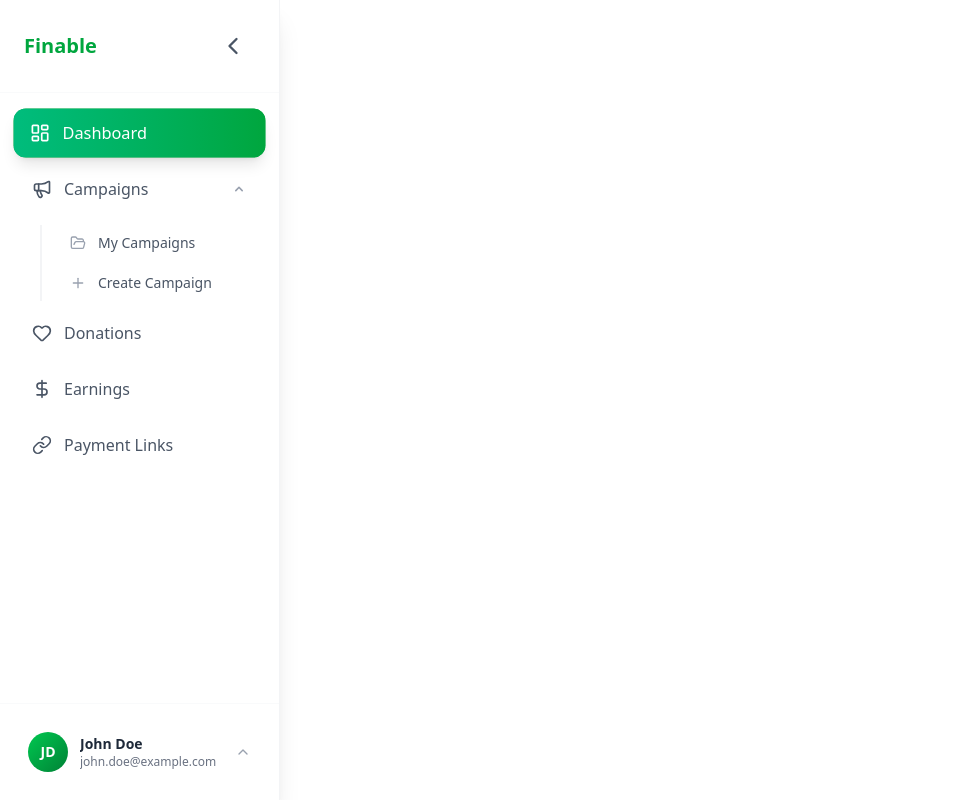
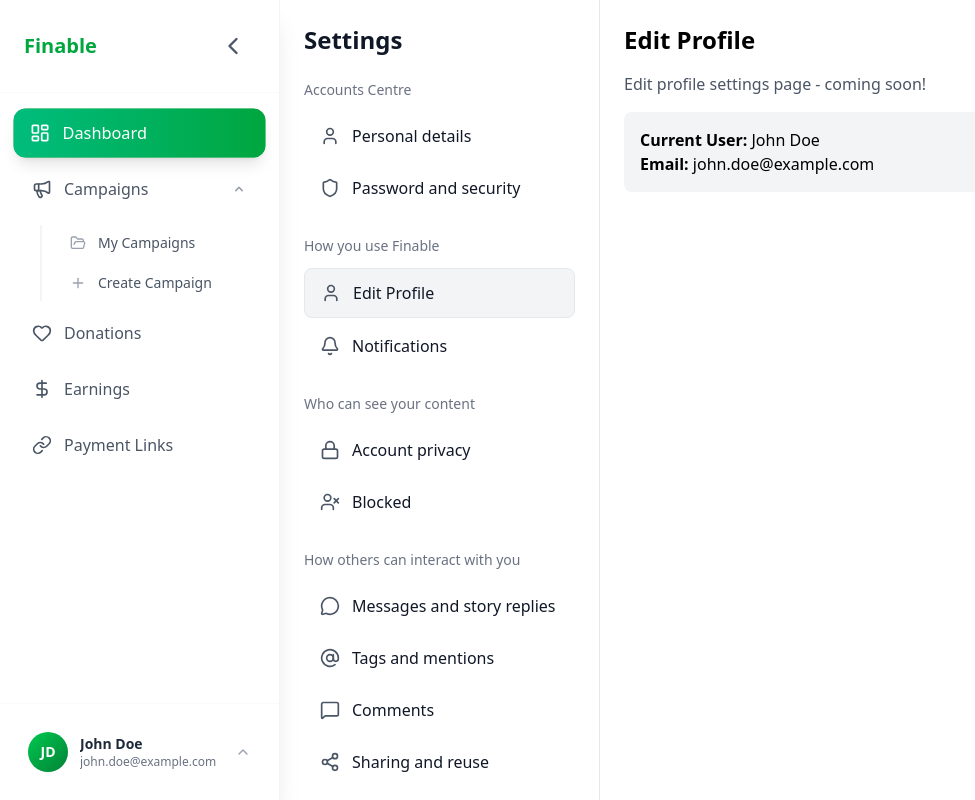
Before and after one commit to Rockstones80/FinableHQ, a Next.js app: page /dashboard/settings in a window 1280 px wide. Shown: the whole page, without its empty margins (0-975 px from the left). Built offline with nearby package versions, Linux system fonts and the light colour scheme.

Commit message:
feat: settings

```diff
--- a/src/app/dashboard/settings/page.tsx
+++ b/src/app/dashboard/settings/page.tsx
@@ -1,11 +1,72 @@
-import React from 'react'
+"use client";
 
-const page = () => {
+import React, { useState } from 'react';
+import { SidebarProvider } from '@/components/layout/sidebar';
+import SettingsSidebar from '@/components/layout/settingsSidebar';
+import SettingsContent from '@/components/settings/SettingsContent';
+
+// Type definition for settings item IDs based on your sidebar menu
+type SettingsItemId =
+  | "personal-details"
+  | "password-security"
+  | "edit-profile"
+  | "notifications"
+  | "account-privacy"
+  | "hide-story"
+  | "messages-replies"
+  | "tags-mentions"
+  | "comments"
+  | "sharing-reuse"
+  | "restricted-accounts"
+  | "hidden-words"
+  | "muted-accounts"
+  | "content-preferences"
+  | "like-share-counts"
+  | "archiving-downloading"
+  | "accessibility"
+  | "language"
+  | "website-permissions"
+  | "supervision-teen"
+  | "account-type-tools"
+  | "meta-verified"
+  | "help"
+  | "privacy-centre"
+  | "account-status";
+
+// User data - consider moving to context or fetching from API
+const userData = {
+  name: "John Doe",
+  email: "john.doe@example.com",
+  profilePic: null,
+};
+
+const SettingsPage: React.FC = () => {
+  const [activeSettingsItem, setActiveSettingsItem] = useState<SettingsItemId>("edit-profile");
+
+  const handleSettingsItemClick = (itemId: string): void => {
+    setActiveSettingsItem(itemId as SettingsItemId);
+  };
+
   return (
-    <div>
+    <SidebarProvider>
+      <div className="flex h-screen bg-gray-50">
 
-    </div>
-  )
-}
+        <div className="flex flex-1">
 
-export default page
+          <SettingsSidebar
+            activeSettingsItem={activeSettingsItem}
+            onSettingsItemClick={handleSettingsItemClick}
+          />
+
+          {/* Settings Content - Passes active item and user data */}
+          <SettingsContent
+            activeSettingsItem={activeSettingsItem}
+            userData={userData}
+          />
+        </div>
+      </div>
+    </SidebarProvider>
+  );
+};
+
+export default SettingsPage;
--- /dev/null
+++ b/src/components/layout/settingsSidebar.tsx
@@ -0,0 +1,174 @@
+import {
+  User,
+  Shield,
+  Bell,
+  Lock,
+  MessageCircle,
+  AtSign,
+  MessageSquare,
+  Share2,
+  UserX,
+  Type,
+  Volume2,
+  Image,
+  Heart,
+  Download,
+  Accessibility,
+  Globe,
+  Monitor,
+  HelpCircle,
+  FileText,
+  UserCheck,
+  LucideIcon,
+} from "lucide-react";
+
+interface SettingsMenuItem {
+  id: string;
+  icon: LucideIcon;
+  label: string;
+}
+
+interface SettingsSection {
+  section: string;
+  description?: string;
+  items: SettingsMenuItem[];
+  viewMore?: string;
+}
+
+interface SettingsSidebarProps {
+  activeSettingsItem: string;
+  onSettingsItemClick: (itemId: string) => void;
+}
+
+const settingsMenuItems: SettingsSection[] = [
+  {
+    section: "Accounts Centre",
+    items: [
+      { id: "personal-details", icon: User, label: "Personal details" },
+      { id: "password-security", icon: Shield, label: "Password and security" },
+    ],
+  },
+  {
+    section: "How you use Finable",
+    items: [
+      { id: "edit-profile", icon: User, label: "Edit Profile" },
+      { id: "notifications", icon: Bell, label: "Notifications" },
+    ],
+  },
+  {
+    section: "Who can see your content",
+    items: [
+      { id: "account-privacy", icon: Lock, label: "Account privacy" },
+      { id: "blocked", icon: UserX, label: "Blocked" },
+    ],
+  },
+  {
+    section: "How others can interact with you",
+    items: [
+      {
+        id: "messages-replies",
+        icon: MessageCircle,
+        label: "Messages and story replies",
+      },
+      { id: "tags-mentions", icon: AtSign, label: "Tags and mentions" },
+      { id: "comments", icon: MessageSquare, label: "Comments" },
+      { id: "sharing-reuse", icon: Share2, label: "Sharing and reuse" },
+      { id: "restricted-accounts", icon: UserX, label: "Restricted accounts" },
+      { id: "hidden-words", icon: Type, label: "Hidden words" },
+    ],
+  },
+  {
+    section: "What you see",
+    items: [
+      { id: "muted-accounts", icon: Volume2, label: "Muted accounts" },
+      { id: "content-preferences", icon: Image, label: "Content preferences" },
+      { id: "like-share-counts", icon: Heart, label: "Like and share counts" },
+    ],
+  },
+  {
+    section: "Your app and media",
+    items: [
+      {
+        id: "archiving-downloading",
+        icon: Download,
+        label: "Archiving and downloading",
+      },
+      { id: "accessibility", icon: Accessibility, label: "Accessibility" },
+      { id: "language", icon: Globe, label: "Language" },
+      {
+        id: "website-permissions",
+        icon: Monitor,
+        label: "Website permissions",
+      },
+    ],
+  },
+  {
+    section: "Family Centre",
+    items: [
+      {
+        id: "supervision-teen",
+        icon: UserCheck,
+        label: "Supervision for Teen Accounts",
+      },
+    ],
+  },
+
+  {
+    section: "More info and support",
+    items: [
+      { id: "help", icon: HelpCircle, label: "Help" },
+      { id: "privacy-centre", icon: FileText, label: "Privacy Centre" },
+      { id: "account-status", icon: UserCheck, label: "Account Status" },
+    ],
+  },
+];
+
+const SettingsSidebar: React.FC<SettingsSidebarProps> = ({
+  activeSettingsItem,
+  onSettingsItemClick,
+}) => {
+  return (
+    <div className="w-80 bg-white border-r border-gray-200 overflow-y-auto h-full">
+      <div className="p-6">
+        <h2 className="text-2xl font-bold text-gray-900 mb-6">Settings</h2>
+
+        <div className="space-y-6">
+          {settingsMenuItems.map((section, sectionIndex) => (
+            <div key={sectionIndex} className="space-y-3">
+              <h4 className="font-medium text-gray-500 text-sm">
+                {section.section}
+              </h4>
+
+              {/* Menu Items */}
+              <div className="space-y-1">
+                {section.items.map((item) => {
+                  const Icon = item.icon;
+                  const isActive = activeSettingsItem === item.id;
+
+                  return (
+                    <button
+                      key={item.id}
+                      onClick={() => onSettingsItemClick(item.id)}
+                      className={`w-full flex items-center space-x-3 px-4 py-3 rounded-lg text-left transition-all duration-200 group ${
+                        isActive
+                          ? "bg-gray-100 border border-gray-200"
+                          : "hover:bg-gray-50"
+                      }`}
+                    >
+                      <Icon className="w-5 h-5 text-gray-600" />
+                      <span className="text-gray-900 font-medium">
+                        {item.label}
+                      </span>
+                    </button>
+                  );
+                })}
+              </div>
+            </div>
+          ))}
+        </div>
+      </div>
+    </div>
+  );
+};
+
+export default SettingsSidebar;
--- a/src/components/layout/sidebar.tsx
+++ b/src/components/layout/sidebar.tsx
@@ -25,6 +25,7 @@
   email: string;
   profilePic: string | null;
 }
+
 interface MenuItem {
   id: string;
   icon: LucideIcon;
@@ -47,6 +48,78 @@
   collapseSidebar: () => void;
   expandSidebar: () => void;
 }
+
+interface SidebarProps {
+  menuItems?: MenuItem[];
+  user?: User;
+  logoText?: string;
+  onLogout?: () => void;
+  onViewProfile?: () => void;
+  onSettingsClick?: () => void;
+  className?: string;
+  defaultActiveItem?: string;
+  defaultExpandedMenus?: string[];
+}
+
+// Default menu items
+const defaultMenuItems: MenuItem[] = [
+  {
+    id: "dashboard",
+    icon: LayoutDashboard,
+    label: "Dashboard",
+    section: "main",
+    href: "/dashboard",
+  },
+  {
+    id: "campaigns",
+    icon: Megaphone,
+    label: "Campaigns",
+    section: "campaigns",
+    hasSubmenu: true,
+    submenu: [
+      {
+        id: "my-campaigns",
+        label: "My Campaigns",
+        icon: FolderOpen,
+        href: "/dashboard/campaign",
+      },
+      {
+        id: "create-campaign",
+        label: "Create Campaign",
+        icon: Plus,
+        href: "/dashboard/campaign/new",
+      },
+    ],
+  },
+  {
+    id: "donations",
+    icon: Heart,
+    label: "Donations",
+    section: "main",
+    href: "/dashboard/donations",
+  },
+  {
+    id: "earnings",
+    icon: DollarSign,
+    label: "Earnings",
+    section: "main",
+    href: "/dashboard/withdraw",
+  },
+  {
+    id: "payment-links",
+    icon: Link,
+    label: "Payment Links",
+    section: "main",
+    href: "/dashboard/payment-links",
+  },
+];
+
+// Default user
+const defaultUser: User = {
+  name: "John Doe",
+  email: "john.doe@example.com",
+  profilePic: null,
+};
 
 // Create the context
 const SidebarContext = createContext<SidebarContextType | undefined>(undefined);
@@ -122,71 +195,22 @@
 };
 
 // Enhanced Sidebar Component
-const Sidebar: React.FC = () => {
+const Sidebar: React.FC<SidebarProps> = ({
+  menuItems = defaultMenuItems,
+  user = defaultUser,
+  logoText = "Finable",
+  onLogout,
+  onViewProfile,
+  onSettingsClick,
+  className = "",
+  defaultActiveItem = "dashboard",
+  defaultExpandedMenus = ["campaigns"],
+}) => {
   const router = useRouter();
   const { isCollapsed, isMobile, toggleSidebar } = useSidebar();
-  const [activeItem, setActiveItem] = useState<string>("dashboard");
-  const [expandedMenus, setExpandedMenus] = useState<string[]>(["campaigns"]);
+  const [activeItem, setActiveItem] = useState<string>(defaultActiveItem);
+  const [expandedMenus, setExpandedMenus] = useState<string[]>(defaultExpandedMenus);
   const [showProfileMenu, setShowProfileMenu] = useState<boolean>(false);
-
-  // Mock user data
-  const user: User = {
-    name: "John Doe",
-    email: "john.doe@example.com",
-    profilePic: null,
-  };
-
-  const menuItems: MenuItem[] = [
-    {
-      id: "dashboard",
-      icon: LayoutDashboard,
-      label: "Dashboard",
-      section: "main",
-      href: "/dashboard",
-    },
-    {
-      id: "campaigns",
-      icon: Megaphone,
-      label: "Campaigns",
-      section: "campaigns",
-      hasSubmenu: true,
-      submenu: [
-        {
-          id: "my-campaigns",
-          label: "My Campaigns",
-          icon: FolderOpen,
-          href: "/dashboard/campaign",
-        },
-        {
-          id: "create-campaign",
-          label: "Create Campaign",
-          icon: Plus,
-          href: "/dashboard/campaign/new",
-        },
-      ],
-    },
-    {
-      id: "donations",
-      icon: Heart,
-      label: "Donations",
-      section: "main",
-      href: "/dashboard/donations",
-    },
-    {
-      id: "earnings",
-      icon: DollarSign,
-      label: "Earnings",
-      section: "main",
-      href: "/dashboard/withdraw",
-    },
-    {
-      id: "payment-links",
-      icon: Link,
-      label: "Payment Links",
-      section: "main",
-      href: "/dashboard/payment-links",
-    },
-  ];
 
   const toggleSubmenu = (itemId: string): void => {
     setExpandedMenus((prev) =>
@@ -210,13 +234,29 @@
   };
 
   const handleLogout = (): void => {
+    if (onLogout) {
+      onLogout();
+    } else {
       console.log("Logging out...");
+    }
     setShowProfileMenu(false);
   };
 
   const handleViewProfile = (): void => {
+    if (onViewProfile) {
+      onViewProfile();
+    } else {
       console.log("Viewing profile...");
+    }
     setShowProfileMenu(false);
+  };
+
+  const handleSettingsClick = (): void => {
+    if (onSettingsClick) {
+      onSettingsClick();
+    } else {
+      router.push('../dashboard/settings'); // Navigate to settings route
+    }
   };
 
   // Handle overlay click on mobile
@@ -258,6 +298,7 @@
           ${isMobile ? "fixed" : "relative"}
           ${isCollapsed ? (isMobile ? "-translate-x-full" : "w-20") : "w-70"}
           ${isMobile && !isCollapsed ? "translate-x-0" : ""}
+          ${className}
         `}
       >
         {/* Header */}
@@ -266,7 +307,7 @@
             {!isCollapsed && (
               <div className="flex items-center space-x-3">
                 <div>
-                  <h1 className="text-xl font-bold text-green-600">Finable</h1>
+                  <h1 className="text-xl font-bold text-green-600">{logoText}</h1>
                 </div>
               </div>
             )}
@@ -302,16 +343,17 @@
                       router.push(item.href);
                     }
                   }}
-                  className={` cursor-pointer w-full flex items-center justify-between px-4 py-3 rounded-xl text-left transition-all duration-200 group relative overflow-hidden ${
+                  className={`cursor-pointer w-full flex items-center justify-between px-4 py-3 rounded-xl text-left transition-all duration-200 group relative overflow-hidden ${
                     isActive
-                      ? "bg-green-600 text-white shadow-lg s transform scale-[1.02]"
+                      ? "bg-green-600 text-white shadow-lg transform scale-[1.02]"
                       : "text-gray-600 hover:bg-green-50 hover:text-gray-600 hover:transform hover:scale-[1.01]"
-                  }`} title={item.id}
+                  }`}
+                  title={item.label}
                 >
                   {/* Animated background */}
                   <div
                     className={`absolute inset-0 bg-gradient-to-r from-emerald-500 to-green-600 transform transition-transform duration-300 ${
-                      isActive ? "-translate-x-0" : "translate-x-full "
+                      isActive ? "-translate-x-0" : "translate-x-full"
                     }`}
                   />
 
@@ -324,7 +366,6 @@
                             : "text-gray-600 group-hover:text-gray-600"
                         }`}
                       />
-
                     </div>
                     {!isCollapsed && (
                       <span
@@ -338,7 +379,6 @@
                   </div>
 
                   <div className="flex items-center space-x-2 relative z-10">
-
                     {!isCollapsed && item.hasSubmenu && (
                       <div
                         className={`transition-transform duration-200 ${
@@ -346,7 +386,11 @@
                         }`}
                       >
                         <svg
-                          className={`w-4 h-4 ${isActive ? "text-white" : "text-gray-400 group-hover:text-green-600"}`}
+                          className={`w-4 h-4 ${
+                            isActive
+                              ? "text-white"
+                              : "text-gray-400 group-hover:text-green-600"
+                          }`}
                           fill="currentColor"
                           viewBox="0 0 20 20"
                         >
@@ -419,7 +463,7 @@
                 <span className="text-sm text-gray-700">View Profile</span>
               </button>
               <button
-                onClick={() => handleItemClick("settings")}
+                onClick={handleSettingsClick}
                 className="w-full flex items-center space-x-3 px-4 py-3 cursor-pointer text-left hover:bg-gray-50 transition-colors duration-200"
               >
                 <Settings className="w-4 h-4 text-gray-500" />
@@ -480,7 +524,7 @@
                 <span className="text-sm text-gray-700">View Profile</span>
               </button>
               <button
-                onClick={() => handleItemClick("settings")}
+                onClick={handleSettingsClick}
                 className="w-full flex items-center cursor-pointer space-x-3 px-4 py-3 text-left hover:bg-gray-50 transition-colors duration-200"
               >
                 <Settings className="w-4 h-4 text-gray-500" />
@@ -499,7 +543,9 @@
 
           <button
             onClick={handleProfileClick}
-            className={`w-full flex items-center cursor-pointer ${isCollapsed ? "justify-center" : "justify-between space-x-3"} p-3 rounded-xl transition-all duration-200 group hover:bg-gray-50 ${
+            className={`w-full flex items-center cursor-pointer ${
+              isCollapsed ? "justify-center" : "justify-between space-x-3"
+            } p-3 rounded-xl transition-all duration-200 group hover:bg-gray-50 ${
               activeItem === "profile"
                 ? "bg-green-50 border border-green-200"
                 : ""
@@ -526,7 +572,6 @@
                 )}
               </div>
             ) : (
-              // profile layout for expanded state
               <>
                 <div className="flex items-center cursor-pointer space-x-3 flex-1 min-w-0">
                   <div className="flex-shrink-0">
--- /dev/null
+++ b/src/components/settings/SettingsContent.tsx
@@ -0,0 +1,59 @@
+import React from 'react';
+
+// Import individual settings pages here as created
+// import EditProfile from '@/components/settings/pages/EditProfile';
+// import Notifications from '@/components/settings/pages/Notifications';
+// import AccountPrivacy from '@/components/settings/pages/AccountPrivacy';
+// ... import other pages as needed
+
+// Props interface for the SettingsContent component
+interface SettingsContentProps {
+  activeSettingsItem: string;
+  userData: {
+    name: string;
+    email: string;
+    profilePic: string | null;
+  };
+}
+
+const SettingsContent: React.FC<SettingsContentProps> = ({
+  activeSettingsItem,
+  userData
+}) => {
+
+  // Function to render the appropriate settings page
+  const renderSettingsPage = () => {
+   if (activeSettingsItem == 'edit-profile') {
+
+        return (
+          <div className="p-6">
+            <h1 className="text-2xl font-bold mb-4">Edit Profile</h1>
+            <p className="text-gray-600">Edit profile settings page - coming soon!</p>
+            <div className="mt-4 p-4 bg-gray-100 rounded-lg">
+              <p><strong>Current User:</strong> {userData.name}</p>
+              <p><strong>Email:</strong> {userData.email}</p>
+            </div>
+          </div>
+        );
+}
+        else{
+        return (
+          <div className="p-6">
+            <h1 className="text-2xl font-bold mb-4">Settings</h1>
+            <p className="text-gray-600">
+              Selected: <span className="font-medium">{activeSettingsItem}</span>
+            </p>
+            <p className="text-gray-500 mt-2">This settings page is not implemented yet.</p>
+          </div>
+        );
+    }
+  };
+
+  return (
+    <div className="flex-1 bg-white">
+      {renderSettingsPage()}
+    </div>
+  );
+};
+
+export default SettingsContent;
```
Lines whose indentation alone changed are shown as unchanged.
